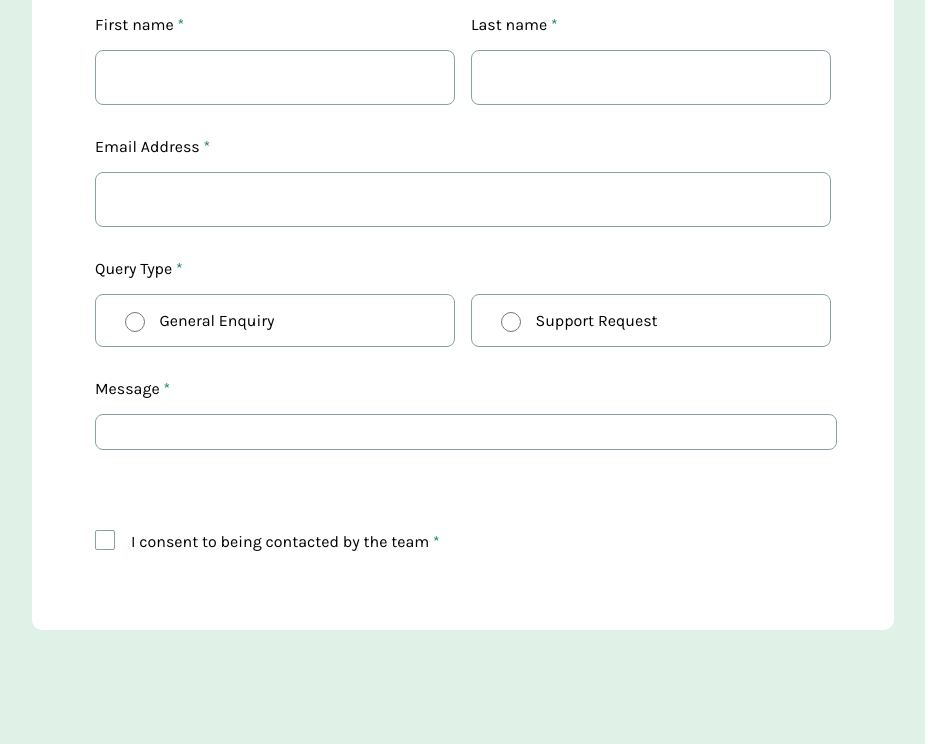
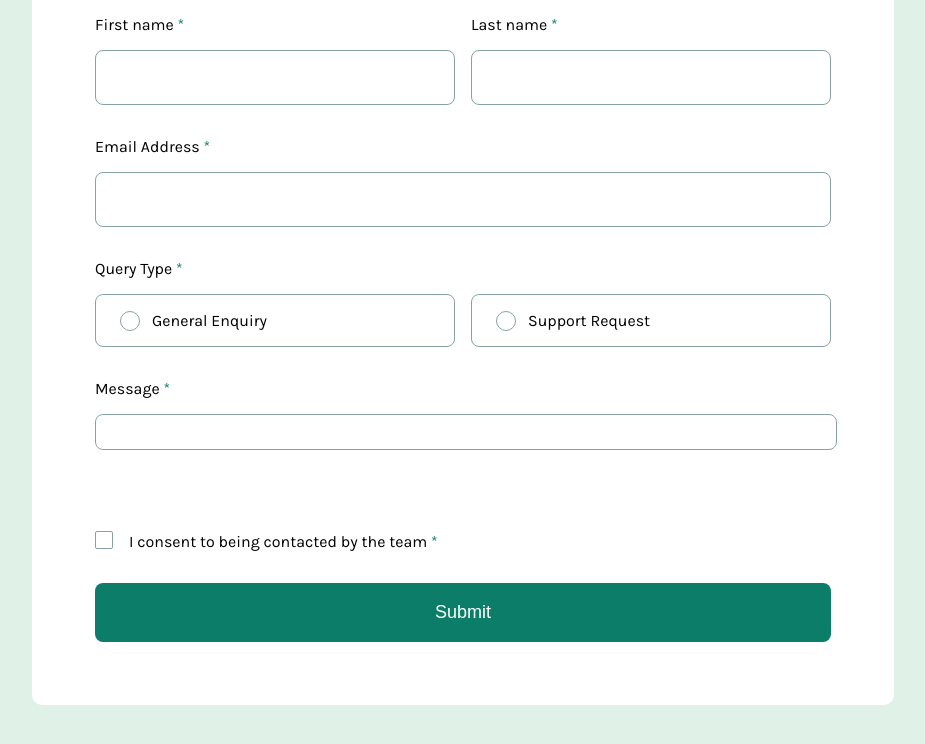
Before and after one commit to DiCherp/contact-form, a plain HTML site: page index.html in a window 1280 px wide. Shown: the part 310-1054 px from the top of the page, without its empty margins (177-1102 px from the left). Drawn offline with Linux system fonts and the light colour scheme.

Commit message:
fourth stage

```diff
--- a/index.html
+++ b/index.html
@@ -30,8 +30,8 @@
         <div class="query_type">
             <p>Query Type <span class = "star">*</span></p>
             <div class="query_type_btns">
-                <label for="gen_enq" class="query_lable"><input type="radio" name="" id="gen_enq" class = "query_btn"><p>General Enquiry</p></label>
-                <label for="sup_req" class="query_lable"><input type="radio" name="" id="sup_req" class = "query_btn"><p>Support Request</p></label>
+                <label for="gen_enq" class="query_lable"><input type="radio" name="" id="gen_enq" class = "query_btn"><span class="changed_radio"></span><p>General Enquiry</p></label>
+                <label for="sup_req" class="query_lable"><input type="radio" name="" id="sup_req" class = "query_btn"><span class="changed_radio"></span><p>Support Request</p></label>
             </div>
 
      </div>
@@ -46,6 +46,9 @@
         </label>
         <p>I consent to being contacted by the team <span class = "star">*</span></p>
      </div>
+     <div class="submit_button">
+        <button><p>Submit</p></button>
+     </div>
     </div>
     </div>
 
--- a/main.css
+++ b/main.css
@@ -2,6 +2,7 @@ body {
     background-color: #E0F1E8;
     display: flex;
     justify-content: center;
+    transition: background-color 1s ease-in-out;
 
 }
 
@@ -49,9 +50,17 @@ body {
 }
 
 input {
+
+
     border-radius: 8px;
     border: 1px solid #86A2A5;
 }
+
+label, span{
+      transition: all 0.3s ease-in-out;
+
+}
+
 
 input:hover, textarea:hover{
     border: 1px solid #0C7D69;
@@ -65,7 +74,7 @@ input:hover, textarea:hover{
     height: 51px;
     flex-shrink: 1;
     flex-grow: 1;
-
+    font-size: larger;
 }
 
 .email_adr{
@@ -97,7 +106,7 @@ input:hover, textarea:hover{
 }
 
 
-.query_lable:active{
+.query_lable:hover{
     background-color: #E0F1E8;
     cursor: pointer;
 }
@@ -123,11 +132,53 @@ input:hover, textarea:hover{
     align-items: center;
 }
 
-.query_btn:checked + .query_lable::before {
-    background-color: #86A2A5;
+.query_lable input{
     appearance: none;
-    color: #E0F1E8;
+    position: absolute;
+    width: 0;
+    height: 0;
+    opacity: 0;
 }
+
+.query_lable .changed_radio{
+    position: relative;
+    display: inline-block;
+    left: 0;
+    height: 18px;
+    width: 18px;
+    border: 1px solid #86A2A5;
+    border-radius: 50%;
+}
+
+.query_lable .changed_radio::after{
+    content: "";
+    position: absolute;
+    left: 3px;
+    top: 3px;
+    width: 12px;
+    height: 12px;
+    background-color: white;
+    border-radius: 50%;
+    border-width: 0 1.5px 1.5px 0;
+
+}
+
+.query_lable input:checked ~ .changed_radio::after{
+    display: block;
+    background-color: #0C7D69;
+
+}
+
+.query_lable input:hover ~ .changed_radio::after{
+    background-color: #E0F1E8;
+
+}
+
+.query_lable input:checked ~ .changed_radio{
+
+    border:2px solid #0C7D69;
+}
+
 
 .message{
     display: flex;
@@ -154,6 +205,7 @@ textarea:hover{
     display: flex;
     gap: 16px;
     align-items: center;
+    width: 100%;
 }
 
 .custom_checkbox input{
@@ -167,8 +219,8 @@ textarea:hover{
     position: relative;
     display: inline-block;
     left: 0;
-    height: 18px;
-    width: 18px;
+    height: 16px;
+    width: 16px;
     border: 1px solid #86A2A5;
     border-radius: 2px;
 }
@@ -189,9 +241,33 @@ textarea:hover{
 
 .custom_checkbox input:checked ~ .change_checkbox:after{
   display: block;
-
 }
 .custom_checkbox input:checked ~ .change_checkbox{
+    width: 18px;
+    height: 18px;
     background-color: #0C7D69;
     border: #0C7D69;
 }
+
+
+.submit_button{
+    display: flex;
+    width: 100%;
+}
+
+.submit_button button{
+    text-align: center;
+    width: 100%;
+    background-color: #0C7D69;
+    border: #0C7D69;
+    border-radius: 8px;
+    height: 59px;
+    color: white;
+    font-size: large;
+    transition: all 0.3s ease-in-out;
+}
+
+
+.submit_button button:hover{
+    background-color: #0B0B43;
+}
```
